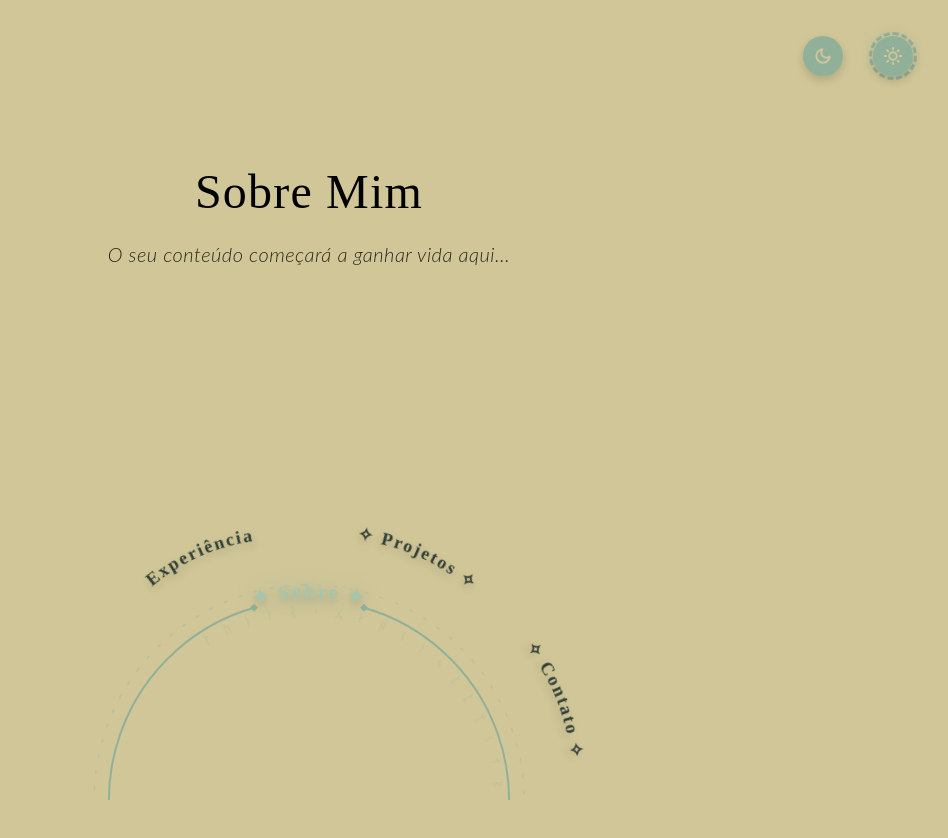
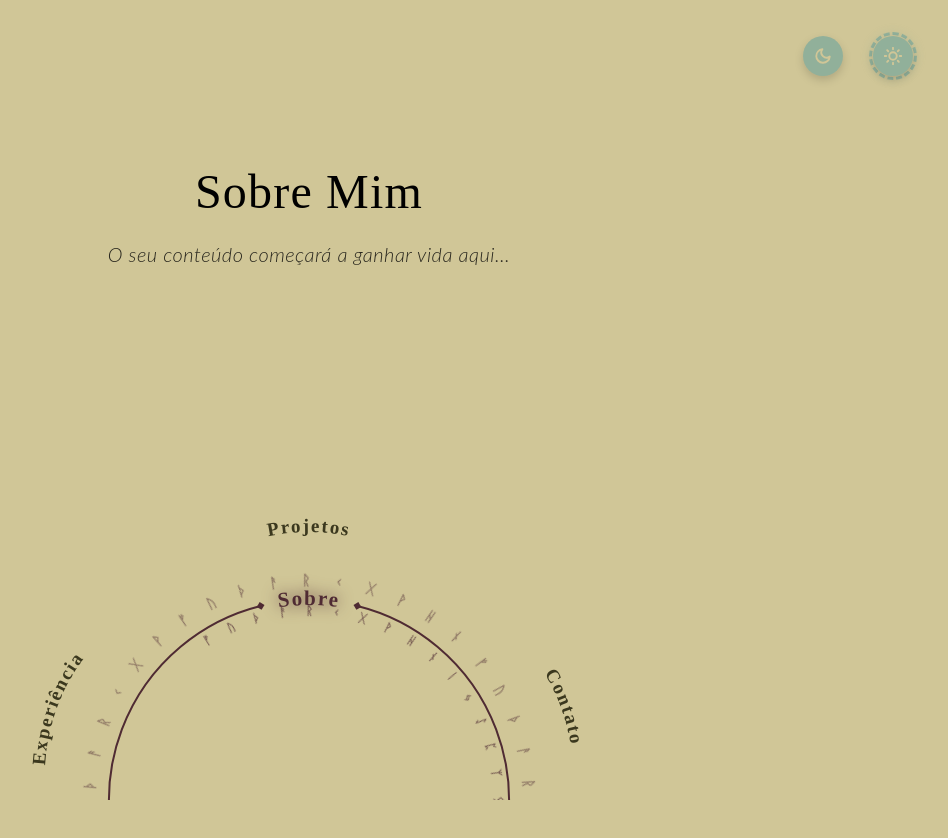
Before and after one commit to FeltrinLM/portifolio, a React (Vite) app: page /sobre in a window 1280 px wide. Shown: the top 838 px of the page, without its empty margins (331-1279 px from the left). Built offline with nearby package versions, Linux system fonts and the light colour scheme.

Commit message:
navbar completed

```diff
--- a/src/App.jsx
+++ b/src/App.jsx
@@ -23,35 +23,20 @@ function ConteudoDasPaginas() {
 
 export default function App() {
     const [isDarkMode, setIsDarkMode] = useState(false);
-    const [aura, setAura] = useState({ x: 0, y: 0, visible: false });
 
     function handleThemeChange(newTheme) {
         setIsDarkMode(newTheme);
-        if (newTheme) {
-            document.documentElement.classList.add('dark');
-        } else {
-            document.documentElement.classList.remove('dark');
-        }
     }
 
     return (
         <BrowserRouter>
-            <div className="relative min-h-screen overflow-x-hidden font-serif">
-                <div className={`min-h-screen ${isDarkMode ? 'dark bg-[#3B381E]' : 'bg-[#D0C697]'}`}>
-                    <ConteudoDasPaginas />
-                </div>
-                <div
-                    className={`absolute inset-0 pointer-events-none z-10 transition-opacity duration-500 ease-out ${!isDarkMode ? 'dark bg-[#3B381E]' : 'bg-[#D0C697]'} ${aura.visible ? 'opacity-100' : 'opacity-0'}`}
-                    style={{ clipPath: `circle(75px at ${aura.x}px ${aura.y}px)` }}
-                    aria-hidden="true"
-                >
-                    <ConteudoDasPaginas />
-                </div>
+            <div className={`relative min-h-screen overflow-x-hidden font-serif transition-colors duration-500 ${isDarkMode ? 'dark bg-[#3B381E]' : 'bg-[#D0C697]'}`}>
+                <ConteudoDasPaginas />
+
                 <div className="absolute inset-0 pointer-events-none z-50">
                     <ThemeToggle
                         isDarkMode={isDarkMode}
                         onThemeChange={handleThemeChange}
-                        setAura={setAura}
                     />
                     <div className="pointer-events-auto">
                         <Navbar />
--- a/src/components/Navbar.jsx
+++ b/src/components/Navbar.jsx
@@ -11,13 +11,14 @@ const MAX_RADIUS = 304;
 const SNAP_DISTANCE = 248;
 
 const PIECES = [
-    { id: '/sobre', label: 'Sobre', angle: -68 },
-    { id: '/experiencia', label: 'Experiência', angle: -24 },
-    { id: '/projetos', label: 'Projetos', angle: 24 },
-    { id: '/contato', label: 'Contato', angle: 68 },
+    { id: '/sobre', label: 'Sobre', gap: 14 },
+    { id: '/experiencia', label: 'Experiência', gap: 28 },
+    { id: '/projetos', label: 'Projetos', gap: 20 },
+    { id: '/contato', label: 'Contato', gap: 18 },
 ];
 
 const RUNES = "ᚠ ᚢ ᚦ ᚨ ᚱ ᚲ ᚷ ᚹ ᚺ ᚾ ᛁ ᛃ ᛇ ᛈ ᛉ ᛊ ᛏ ᛒ ᛖ ᛗ ᛚ ᛜ ᛟ ᛞ ᚠ ᚢ ᚦ ᚨ ᚱ ᚲ ᚷ ᚹ";
+const DOUBLE_RUNES = RUNES + " " + RUNES;
 
 function getPosition(angle, radius) {
     const rad = (angle * Math.PI) / 180;
@@ -27,14 +28,22 @@ function getPosition(angle, radius) {
     };
 }
 
-function FragmentoDeMenu({ id, label, angle, isActive, circleRotation, isSnapping }) {
+function getTargetAngle(index, activeIndex) {
+    if (index === activeIndex) return 0;
+    const inactiveIndices = [0, 1, 2, 3].filter(i => i !== activeIndex);
+    const pos = inactiveIndices.indexOf(index);
+    const angles = [-70, 0, 70];
+    return angles[pos];
+}
+
+function FragmentoDeMenu({ id, label, baseAngle, isActive, circleRotation, isSnapping }) {
     const { attributes, listeners, setNodeRef, transform, isDragging } = useDraggable({
         id,
         disabled: isActive
     });
 
-    const currentBaseAngle = isActive ? circleRotation : angle;
-    const currentRadius = isActive ? CIRCLE_RADIUS + 7 : ORBIT_RADIUS;
+    const currentBaseAngle = isActive ? circleRotation : baseAngle;
+    const currentRadius = isActive ? CIRCLE_RADIUS : ORBIT_RADIUS;
     const { x: startX, y: startY } = getPosition(currentBaseAngle, currentRadius);
 
     let finalTransform = transform;
@@ -62,8 +71,8 @@ function FragmentoDeMenu({ id, label, angle, isActive, circleRotation, isSnappin
 
     const isGhosted = isActive && isSnapping;
     const dynamicClass = isActive
-        ? 'cursor-default text-[#a4c5ae] dark:text-[#a4c5ae]'
-        : 'cursor-grab active:cursor-grabbing hover:brightness-125';
+        ? 'cursor-default text-[#4F2B33] dark:text-[#a4c5ae]'
+        : 'cursor-grab active:cursor-grabbing hover:brightness-125 text-[#3B381E] dark:text-[#D0C697]';
 
     const style = {
         position: 'absolute',
@@ -84,22 +93,23 @@ function FragmentoDeMenu({ id, label, angle, isActive, circleRotation, isSnappin
             style={style}
             {...listeners}
             {...attributes}
-            className={`select-none text-[#2f3e35] dark:text-[#D0C697] touch-none drop-shadow-lg ${dynamicClass} ${isDragging ? '' : 'transition-all duration-500 ease-out'}`}
+            className={`select-none touch-none ${dynamicClass} ${isDragging ? '' : 'transition-all duration-500 ease-out'}`}
         >
             <svg width="112" height="48" viewBox="0 0 112 48" className="overflow-visible pointer-events-none fill-current">
-                <path id={`curve-${label}`} d="M -10,40 A 200,200 0 0,1 122,40" fill="none" />
+                <path id={`curve-${label}`} d="M -10,35.2 A 200,200 0 0,1 122,35.2" fill="none" />
                 <text
-                    fontSize={isActive ? "20" : "18"}
+                    fontSize={isActive ? "21" : "19"}
                     fontFamily="'Cormorant Garamond', serif"
                     fontWeight="700"
                     letterSpacing="2"
+                    dominantBaseline="middle"
                     style={{
-                        filter: isActive ? 'drop-shadow(0 0 10px rgba(164,197,174,0.8))' : 'none',
+                        filter: isActive ? 'drop-shadow(0 0 8px currentColor)' : 'none',
                         transition: 'all 0.3s'
                     }}
                 >
                     <textPath href={`#curve-${label}`} startOffset="50%" textAnchor="middle">
-                        {isActive ? `✦ ${label} ✦` : `✧ ${label} ✧`}
+                        {label}
                     </textPath>
                 </text>
             </svg>
@@ -111,15 +121,29 @@ export function Navbar() {
     const navigate = useNavigate();
     const location = useLocation();
 
+    const [dragId, setDragId] = useState(null);
     const [circleRotation, setCircleRotation] = useState(0);
     const [isSnapping, setIsSnapping] = useState(false);
 
+    const activeIndex = Math.max(0, PIECES.findIndex(p => p.id === location.pathname));
+    const currentTargetId = isSnapping && dragId ? dragId : location.pathname;
+    const targetPiece = PIECES.find(p => p.id === currentTargetId) || PIECES[0];
+    const currentGap = targetPiece.gap;
+
+    const startGap = getPosition(currentGap, CIRCLE_RADIUS);
+    const endGap = getPosition(-currentGap, CIRCLE_RADIUS);
+
+    function handleDragStart(event) {
+        setDragId(event.active.id);
+    }
+
     function handleDragMove(event) {
         const { active, delta } = event;
-        const activePiece = PIECES.find(p => p.id === active.id);
-        if (!activePiece) return;
+        const pieceIndex = PIECES.findIndex(p => p.id === active.id);
+        if (pieceIndex === -1) return;
 
-        const { x: startX, y: startY } = getPosition(activePiece.angle, ORBIT_RADIUS);
+        const baseAngle = getTargetAngle(pieceIndex, activeIndex);
+        const { x: startX, y: startY } = getPosition(baseAngle, ORBIT_RADIUS);
         const dx = startX + delta.x - CENTER;
         const dy = CENTER - (startY + delta.y);
 
@@ -149,62 +173,70 @@ export function Navbar() {
         }
         setCircleRotation(0);
         setIsSnapping(false);
+        setDragId(null);
     }
-
-    const strokeColor = isSnapping ? "#a4c5ae" : "#91B09A";
 
     return (
         <nav className="fixed bottom-0 left-0 w-full h-[320px] flex justify-center z-50 pointer-events-none overflow-hidden">
             <div className="relative w-[640px] h-[640px] pointer-events-auto">
-                <DndContext onDragMove={handleDragMove} onDragEnd={handleDragEnd}>
+                <DndContext onDragStart={handleDragStart} onDragMove={handleDragMove} onDragEnd={handleDragEnd}>
                     <svg
                         width="640"
                         height="640"
-                        className="absolute top-0 left-0 transition-transform duration-150 ease-out"
+                        className={`absolute top-0 left-0 transition-transform duration-150 ease-out ${isSnapping ? 'text-[#4F2B33] dark:text-[#a4c5ae]' : 'text-[#4F2B33] dark:text-[#91B09A]'}`}
                         style={{
                             transform: `rotate(${circleRotation}deg)`,
                             transformOrigin: '320px 320px'
                         }}
                     >
-                        <circle
-                            cx="320" cy="320" r="215"
-                            fill="none"
-                            stroke={strokeColor}
-                            strokeWidth="1"
-                            strokeDasharray="4 12"
-                            className="animate-[spin_40s_linear_infinite] opacity-50"
-                            style={{ transformOrigin: '320px 320px' }}
-                        />
-                        <g className="animate-[spin_60s_linear_infinite_reverse] opacity-40 dark:opacity-30" style={{ transformOrigin: '320px 320px' }}>
-                            <path id="rune-path" d="M 320,135 A 185,185 0 1,1 319.9,135" fill="none" />
-                            <text fill="#91B09A" fontSize="12" letterSpacing="6">
-                                <textPath href="#rune-path" startOffset="0%">
+                        <g className="animate-[spin_40s_linear_infinite] opacity-50" style={{ transformOrigin: '320px 320px' }}>
+                            <path id="outer-rune-path" d="M 320,105 A 215,215 0 1,1 319.9,105" fill="none" />
+                            <text fill="currentColor" fontSize="14" letterSpacing="10" fontWeight="bold">
+                                <textPath href="#outer-rune-path" startOffset="0%">
+                                    {DOUBLE_RUNES}
+                                </textPath>
+                            </text>
+                        </g>
+
+                        <g className="animate-[spin_60s_linear_infinite_reverse] opacity-70" style={{ transformOrigin: '320px 320px' }}>
+                            <path id="inner-rune-path" d="M 320,135 A 185,185 0 1,1 319.9,135" fill="none" />
+                            <text fill="currentColor" fontSize="12" letterSpacing="8" fontWeight="bold">
+                                <textPath href="#inner-rune-path" startOffset="0%">
                                     {RUNES}
                                 </textPath>
                             </text>
                         </g>
+
                         <path
-                            d="M 375,127.8 A 200,200 0 1,1 265,127.8"
+                            d={`M ${startGap.x},${startGap.y} A 200,200 0 1,1 ${endGap.x},${endGap.y}`}
                             fill="none"
-                            stroke={strokeColor}
+                            stroke="currentColor"
                             strokeWidth="2"
                             strokeLinecap="round"
                             style={{
-                                filter: isSnapping ? 'drop-shadow(0 0 10px rgba(164,197,174,0.8))' : 'none',
+                                filter: isSnapping ? 'drop-shadow(0 0 8px currentColor)' : 'none',
                                 transition: 'all 0.3s'
                             }}
                         />
-                        <g fill={strokeColor} style={{ transition: 'all 0.3s' }}>
-                            <polygon points="375,123.8 379,127.8 375,131.8 371,127.8" />
-                            <polygon points="265,123.8 269,127.8 265,131.8 261,127.8" />
+
+                        <g fill="currentColor" style={{ transition: 'all 0.3s' }}>
+                            <polygon
+                                points="-4,0 0,-4 4,0 0,4"
+                                transform={`translate(${startGap.x}, ${startGap.y}) rotate(${currentGap})`}
+                            />
+                            <polygon
+                                points="-4,0 0,-4 4,0 0,4"
+                                transform={`translate(${endGap.x}, ${endGap.y}) rotate(${-currentGap})`}
+                            />
                         </g>
                     </svg>
-                    {PIECES.map(piece => (
+
+                    {PIECES.map((piece, index) => (
                         <FragmentoDeMenu
                             key={piece.id}
                             id={piece.id}
                             label={piece.label}
-                            angle={piece.angle}
+                            baseAngle={getTargetAngle(index, activeIndex)}
                             isActive={location.pathname === piece.id}
                             circleRotation={circleRotation}
                             isSnapping={isSnapping}
```
Also changed, not shown: src/components/ThemeToggle.jsx (+2 -41 lines).
